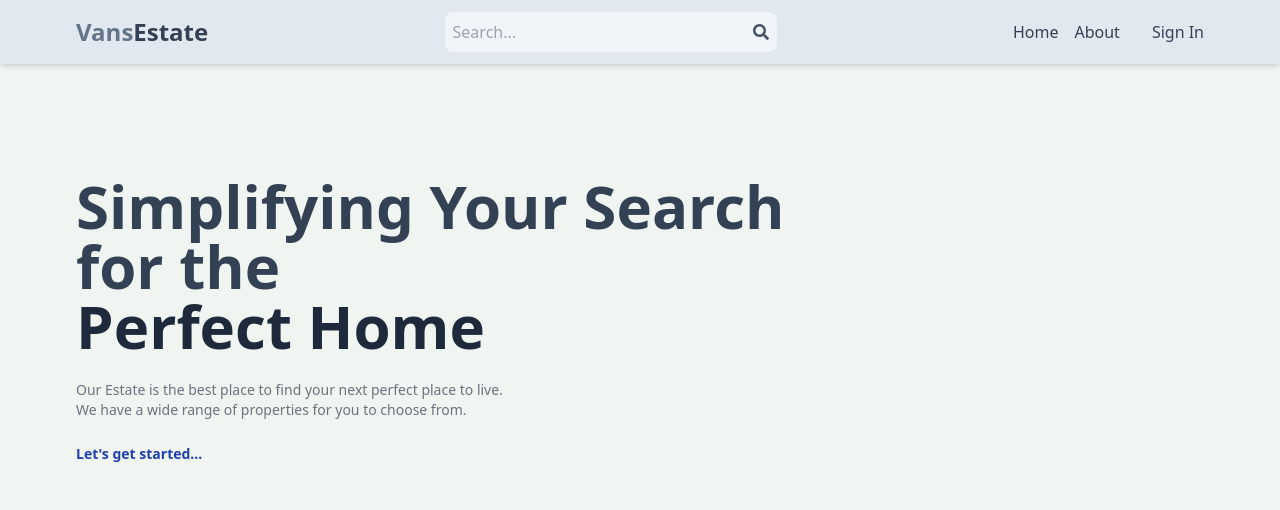
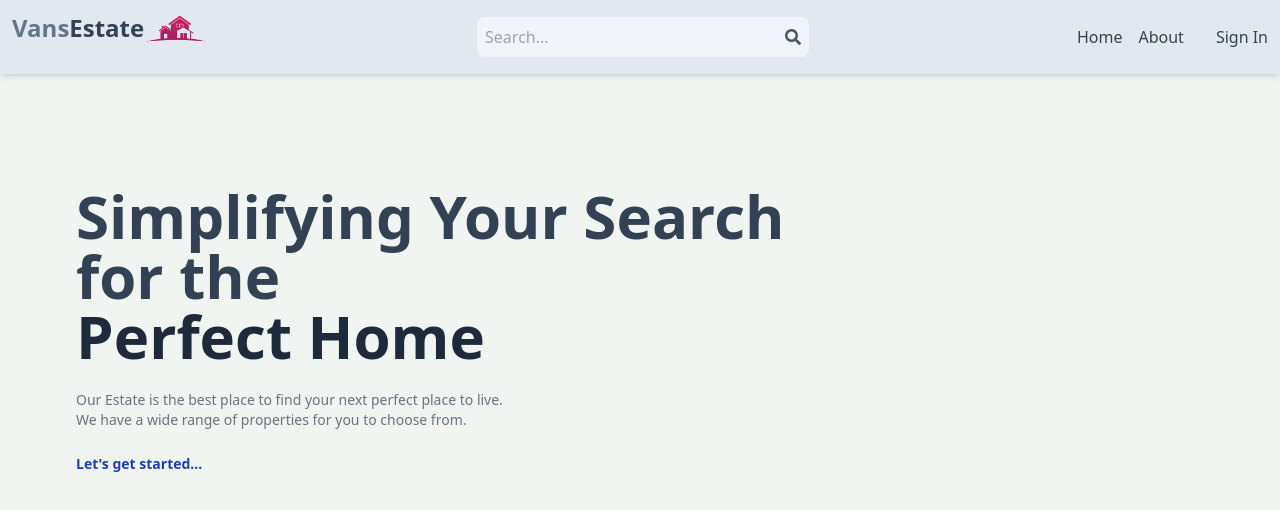
Before and after one commit to PixelVans/Real-estate-app, a React (Vite) app in the folder client/: page / in a window 1280 px wide. Shown: the top 510 px of the page. Built offline with nearby package versions, Linux system fonts and the light colour scheme; no server answers.

Commit message:
query fix 2

```diff
--- a/client/src/components/header.jsx
+++ b/client/src/components/header.jsx
@@ -27,7 +27,7 @@ export default function Header() {
 
   return (
     <header className='bg-slate-200 shadow-md pb-1 sm:pb-0 relative'>
-      <div className='flex justify-between items-center max-w-6xl mx-auto p-3'>
+      <div className='flex justify-between items-center max-w-6xl sm:max-w-7xl mx-auto p-3'>
 
         {/* Toggle Button */}
         <div className='relative mx-2 z-20 block sm:hidden'>
@@ -46,9 +46,10 @@ export default function Header() {
         </div>
 
         <Link to='/'>
-          <h1 className='font-bold text-xl sm:text-2xl flex flex-wrap'>
+          <h1 className='font-bold text-xl sm:text-2xl flex flex-wrap '>
             <span className='text-slate-500'>Vans</span>
             <span className='text-slate-700'>Estate</span>
+            <img className=' w-12 sm:w-[65px] mt-[-7px] sm:mt-[-15px]'  src="../public/images/logohse.png" alt="" />
           </h1>
         </Link>
 
```
Also changed, not shown: client/public/images/logohse.png (added).
